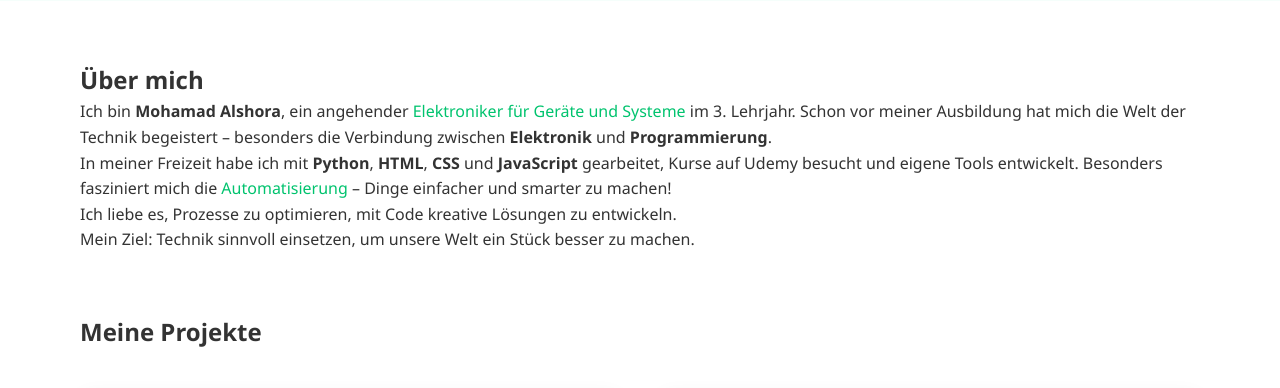
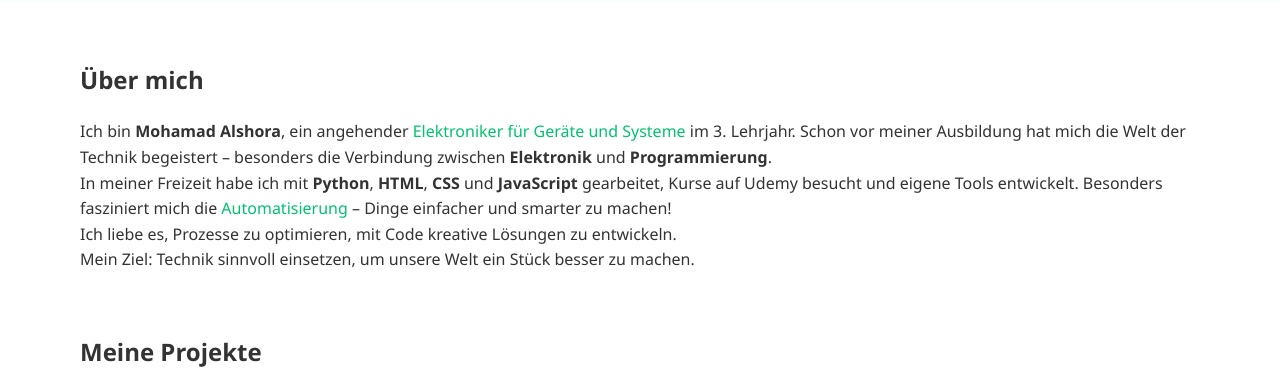
Before and after one commit to Mohamad-Alshora/Mohamad-Alshora.github.io, a PHP site: page /index.html in a window 1280 px wide. Shown: the part 509-897 px from the top of the page. Run offline with PHP 8.4, Linux system fonts and the light colour scheme.

Commit message:
Update styles.css

```diff
--- a/styles.css
+++ b/styles.css
@@ -753,6 +753,10 @@ footer {
     padding-top: 60px;
 }
 
+#about-me .container h2{
+    padding-bottom: 20px;
+}
+
 @media (max-width: 600px) {
     .about-text {
         text-align: center;
```
